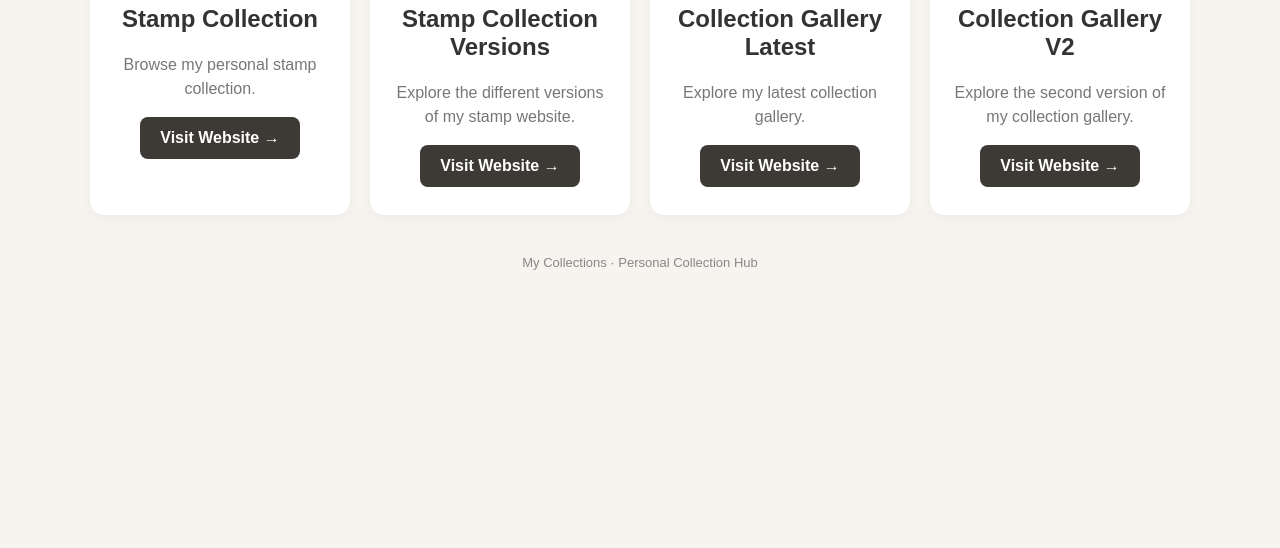
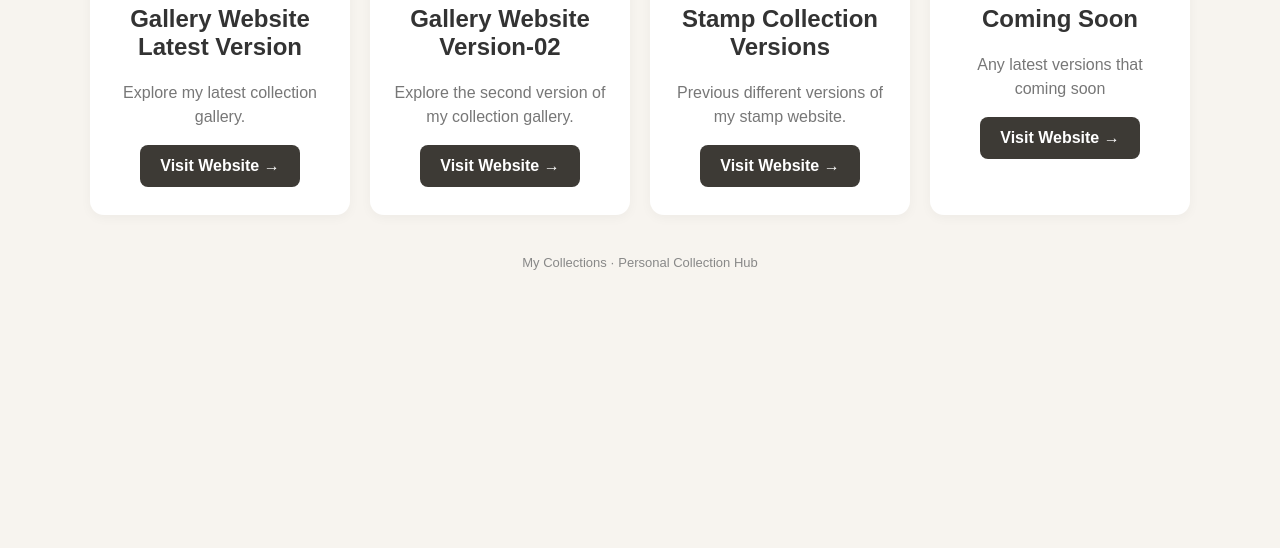
Before and after one commit to Jeat-98/My-Collection-Hub, a plain HTML site: page index.html in a window 1280 px wide. Shown: the part 252-800 px from the top of the page. Drawn offline with Linux system fonts and the light colour scheme.

Commit message:
Update stamp collection sections in index.html

```diff
--- a/index.html
+++ b/index.html
@@ -75,28 +75,8 @@
   <main class="collections">
 
     <section class="card">
-      <div class="emoji">📮</div>
-      <h2>Stamp Collection</h2>
-      <p>Browse my personal stamp collection.</p>
-      <a class="button"
-         href="https://jeat-98.github.io/stamp-collection/">
-        Visit Website →
-      </a>
-    </section>
-
-    <section class="card">
-      <div class="emoji">🗂️</div>
-      <h2>Stamp Collection Versions</h2>
-      <p>Explore the different versions of my stamp website.</p>
-      <a class="button"
-         href="https://jeat-98.github.io/stamp-collection-versions/">
-        Visit Website →
-      </a>
-    </section>
-
-    <section class="card">
       <div class="emoji">🖼️</div>
-      <h2>Collection Gallery Latest</h2>
+      <h2>Gallery Website Latest Version</h2>
       <p>Explore my latest collection gallery.</p>
       <a class="button"
          href="https://jeat-98.github.io/Collection-Gallery-Latest/">
@@ -106,10 +86,30 @@
 
     <section class="card">
       <div class="emoji">✨</div>
-      <h2>Collection Gallery V2</h2>
+      <h2>Gallery Website Version-02</h2>
       <p>Explore the second version of my collection gallery.</p>
       <a class="button"
          href="https://jeat-98.github.io/Collection-Gallery_v2/">
+        Visit Website →
+      </a>
+    </section>
+
+    <section class="card">
+      <div class="emoji">🗂️</div>
+      <h2>Stamp Collection Versions</h2>
+      <p>Previous different versions of my stamp website.</p>
+      <a class="button"
+         href="https://jeat-98.github.io/stamp-collection-versions/">
+        Visit Website →
+      </a>
+    </section>
+
+        <section class="card">
+      <div class="emoji">📮</div>
+      <h2>Coming Soon</h2>
+      <p>Any latest versions that coming soon</p>
+      <a class="button"
+         href="https://jeat-98.github.io/stamp-collection/">
         Visit Website →
       </a>
     </section>
```
